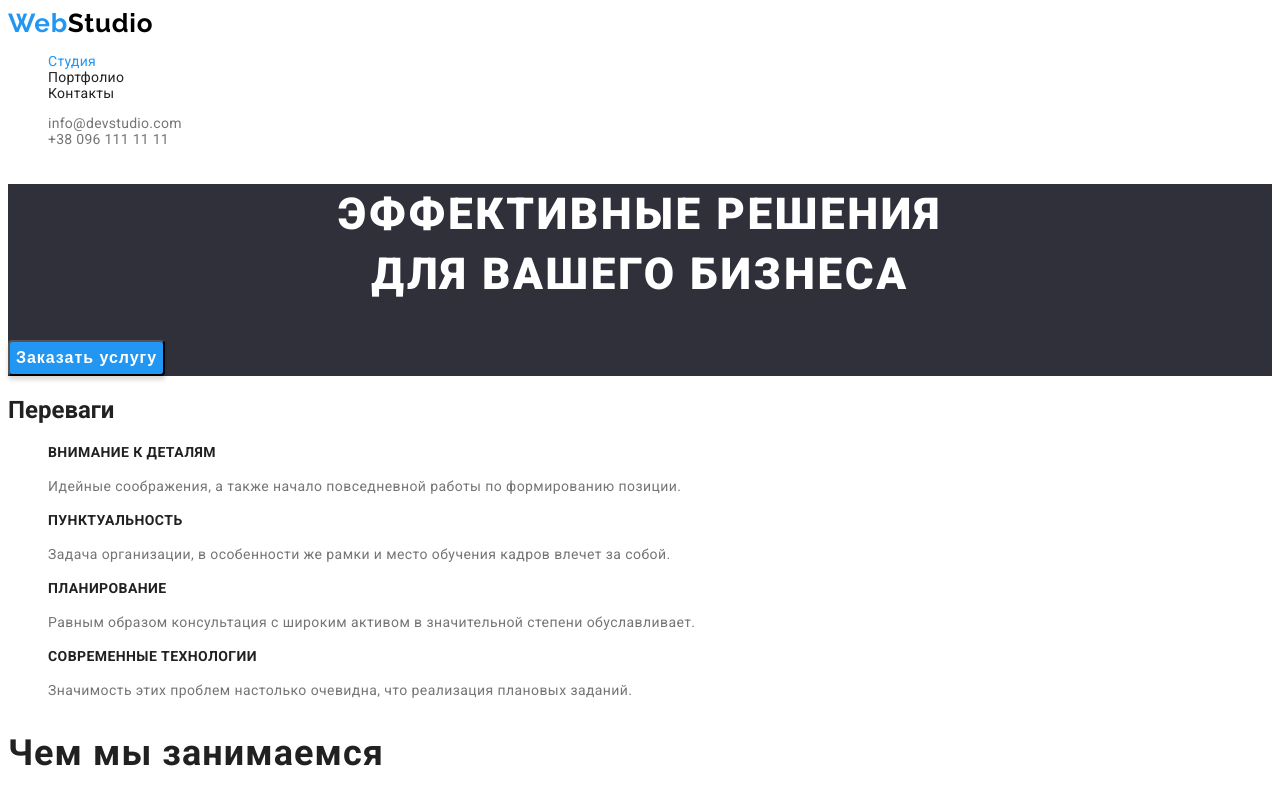
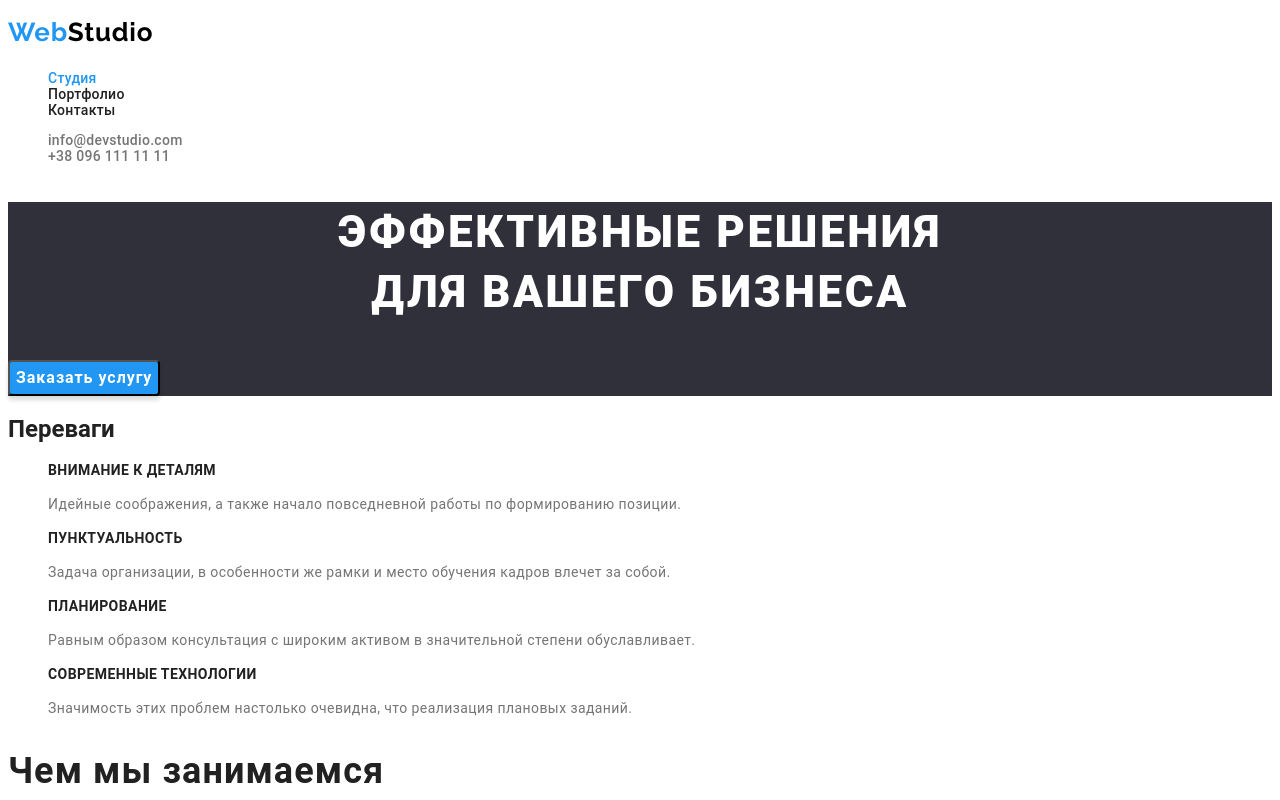
Before and after one commit to AndriyKozh/goit-markup-hw-02, a plain HTML site: page index.html in a window 1280 px wide. Shown: the top 800 px of the page. Drawn offline with Linux system fonts and the light colour scheme.

Commit message:
добавив font-ramili в кнопки

```diff
--- a/css/styles.css
+++ b/css/styles.css
@@ -2,7 +2,7 @@
   --accent-color: #2196f3;
 }
 body {
-  font-family: 'Roboto';
+  font-family: Roboto, sans-serif;
   color: #212121;
 }
 /*Шапка сайта*/
@@ -16,7 +16,7 @@ body {
   font-family: Raleway;
   font-weight: bold;
   font-size: 26px;
-  line-height: 31px;
+  line-height: 1.9;
   letter-spacing: 0.03em;
   color: var(--accent-color);
   text-decoration: none;
@@ -29,7 +29,7 @@ body {
 .header-info {
   font-weight: 500;
   font-size: 14px;
-  line-height: 16px;
+  line-height: 1.14;
   letter-spacing: 0.02em;
   list-style: none;
 }
@@ -49,7 +49,7 @@ body {
 .contakt {
   font-weight: 500;
   font-size: 14px;
-  line-height: 16px;
+  line-height: 1.14;
   letter-spacing: 0.02em;
   list-style: none;
 }
@@ -80,7 +80,7 @@ body {
 .title {
   font-weight: 900;
   font-size: 44px;
-  line-height: 60px;
+  line-height: 1.38;
   text-align: center;
   letter-spacing: 0.06em;
   text-transform: uppercase;
@@ -88,9 +88,10 @@ body {
 }
 
 .button {
+  font-family: Roboto, sans-serif;
   font-weight: bold;
   font-size: 16px;
-  line-height: 30px;
+  line-height: 1.87;
   display: flex;
   align-items: center;
   text-align: center;
@@ -110,7 +111,7 @@ body {
 .mine-benefits-title {
   font-weight: bold;
   font-size: 14px;
-  line-height: 16px;
+  line-height: 1.14;
   letter-spacing: 0.03em;
   text-transform: uppercase;
 }
@@ -118,7 +119,7 @@ body {
 .mine-benefits-text {
   font-weight: normal;
   font-size: 14px;
-  line-height: 24px;
+  line-height: 1.71;
   letter-spacing: 0.03em;
   color: #757575;
 }
@@ -129,7 +130,7 @@ body {
 .main-title {
   font-weight: bold;
   font-size: 36px;
-  line-height: 42px;
+  line-height: 1.16;
   letter-spacing: 0.03em;
 }
 .main-work-img {
@@ -141,20 +142,20 @@ body {
 
 .main-team-img {
 }
-.main-team {
+.main-team-content {
 }
 
 .main-team-title {
   font-weight: 500;
   font-size: 16px;
-  line-height: 19px;
+  line-height: 1.18;
   letter-spacing: 0.03em;
 }
 
 .main-team-text {
   font-weight: normal;
   font-size: 16px;
-  line-height: 19px;
+  line-height: 1.18;
   letter-spacing: 0.03em;
   color: #757575;
 }
@@ -177,11 +178,12 @@ body {
 }
 
 .portfolio-button button {
+  font-family: Roboto, sans-serif;
   background: #f5f4fa;
   border-radius: 4px;
   font-weight: 500;
   font-size: 16px;
-  line-height: 26px;
+  line-height: 1.62;
   text-align: center;
   letter-spacing: 0.03em;
   cursor: pointer;
@@ -206,13 +208,13 @@ body {
 .portfolio-content-title {
   font-weight: bold;
   font-size: 18px;
-  line-height: 36px;
+  line-height: 2;
   letter-spacing: 0.06em;
 }
 .portfolio-content-list {
   font-weight: normal;
   font-size: 16px;
-  line-height: 30px;
+  line-height: 1.87;
   letter-spacing: 0.03em;
   color: #757575;
 }
--- a/index.html
+++ b/index.html
@@ -6,8 +6,7 @@
 	<meta name="viewport" content="width=device-width, initial-scale=1.0">
 	<title>Projects</title>
 	<link rel="stylesheet" href="./css/styles.css">
-	<link href="https://fonts.googleapis.com/css2?family=Raleway:wght@700&display=swap" rel="stylesheet">
-	<link href="https://fonts.googleapis.com/css2?family=Raleway:wght@700&family=Roboto:ital,wght@0,400;0,700;0,900;1,400&display=swap" rel="stylesheet">
+	<link href="https://fonts.googleapis.com/css2?family=Raleway:wght@700&family=Roboto:wght@0,400;0,700;0,900;1,400&display=swap" rel="stylesheet">
 </head>
 <body>
 	<!--Шапка сайта-->
```
Also changed, not shown: portfolio.html (+1 -2 lines).
